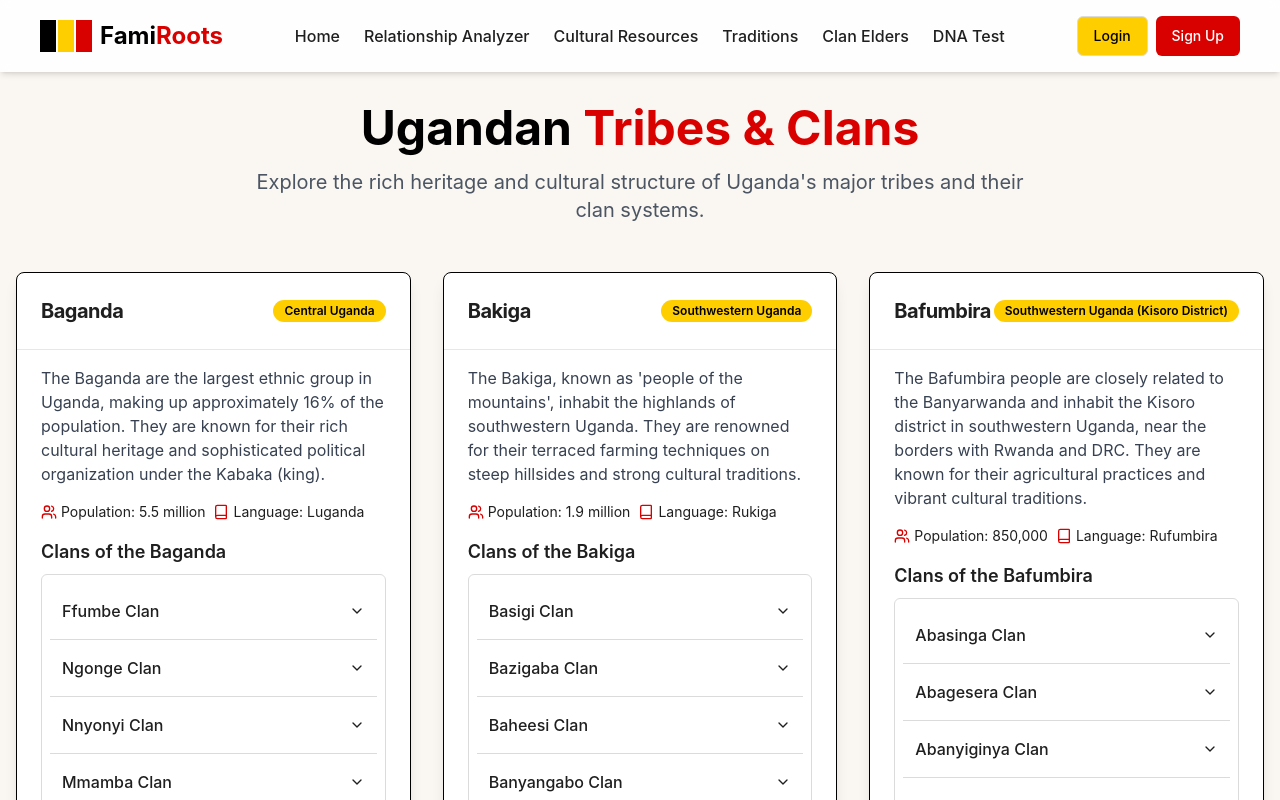
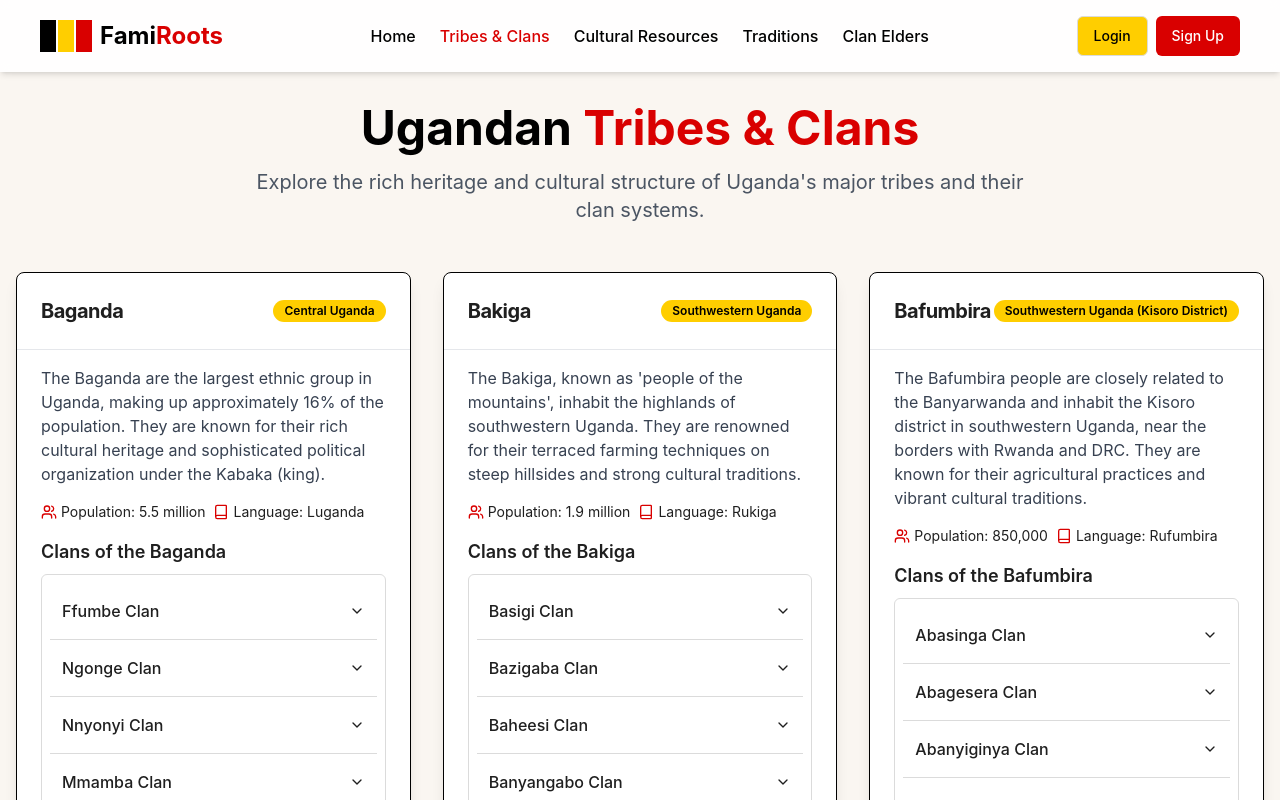
Before and after one commit to CephasNzaana/FamirootsApp.1.0, a React (Vite) app: page /tribes in a window 1280 px wide. Shown: the top 800 px of the page. Built offline with nearby package versions, Linux system fonts and the light colour scheme.

Commit message:
Update Navigation.tsx

```diff
--- a/src/components/Navigation.tsx
+++ b/src/components/Navigation.tsx
@@ -1,35 +1,64 @@
+// src/components/Navigation.tsx
 
 import React from 'react';
 import { Link, useLocation } from 'react-router-dom';
 import { cn } from "@/lib/utils";
+import { AuthUser } from "@/context/AuthContext"; // Assuming AuthUser type is exported from your AuthContext
 
 interface NavigationProps {
   onClose?: () => void;
+  user?: AuthUser | null; // Accept user prop to show/hide links
 }
 
-export const Navigation: React.FC<NavigationProps> = ({ onClose = () => {} }) => {
+export const Navigation: React.FC<NavigationProps> = ({ onClose = () => {}, user }) => {
   const location = useLocation();
 
-  const navItems = [
+  const baseNavItems = [
     { path: '/', label: 'Home' },
-    { path: '/relationship-analyzer', label: 'Relationship Analyzer' },
+    { path: '/tribes', label: 'Tribes & Clans' }, // Added
     { path: '/cultural-resources', label: 'Cultural Resources' },
     { path: '/traditions', label: 'Traditions' },
     { path: '/elders', label: 'Clan Elders' },
+  ];
+
+  const authenticatedNavItems = [
+    { path: '/family-trees', label: 'Family Trees' },
+    { path: '/relationship-analyzer', label: 'Relationship Analyzer' },
     { path: '/dna-test', label: 'DNA Test' },
+    { path: '/profile', label: 'My Profile' }, // Added
   ];
+
+  const navItems = user ? [...baseNavItems, ...authenticatedNavItems] : baseNavItems;
+
+  // You might want a specific order for all items if user is logged in:
+  const orderedNavItems = [
+    { path: '/', label: 'Home', requiresAuth: false },
+    { path: '/tribes', label: 'Tribes & Clans', requiresAuth: false },
+    { path: '/cultural-resources', label: 'Cultural Resources', requiresAuth: false },
+    { path: '/traditions', label: 'Traditions', requiresAuth: false },
+    { path: '/elders', label: 'Clan Elders', requiresAuth: false },
+    { path: '/family-trees', label: 'Family Trees', requiresAuth: true },
+    { path: '/relationship-analyzer', label: 'Relationship Analyzer', requiresAuth: true },
+    { path: '/dna-test', label: 'DNA Test', requiresAuth: true },
+    { path: '/profile', label: 'My Profile', requiresAuth: true },
+  ];
+
+  const itemsToDisplay = orderedNavItems.filter(item => !item.requiresAuth || (item.requiresAuth && user));
+
 
   return (
     <nav className="flex-1">
-      <ul className="flex md:items-center flex-col md:flex-row space-y-3 md:space-y-0 md:space-x-6 text-base">
-        {navItems.map((item) => (
+      <ul className="flex md:items-center flex-col md:flex-row space-y-3 md:space-y-0 md:space-x-4 lg:space-x-6 text-base"> {/* Adjusted spacing slightly */}
+        {itemsToDisplay.map((item) => (
           <li key={item.path}>
             <Link
               to={item.path}
               onClick={onClose}
               className={cn(
-                "font-medium transition-colors hover:text-uganda-red",
-                location.pathname === item.path ? "text-uganda-red" : "text-ugana-black"
+                "font-medium transition-colors hover:text-uganda-red dark:hover:text-uganda-yellow",
+                location.pathname === item.path
+                  ? "text-uganda-red dark:text-uganda-yellow"
+                  : "text-uganda-black dark:text-gray-300" // Corrected typo and added dark mode text
               )}
             >
               {item.label}
```
